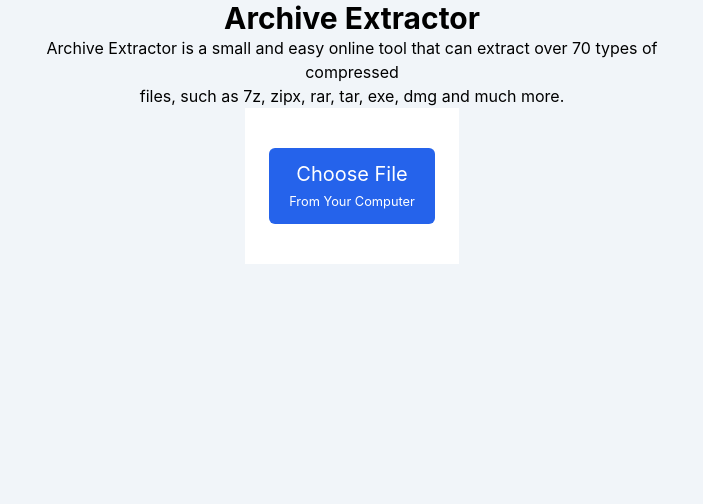
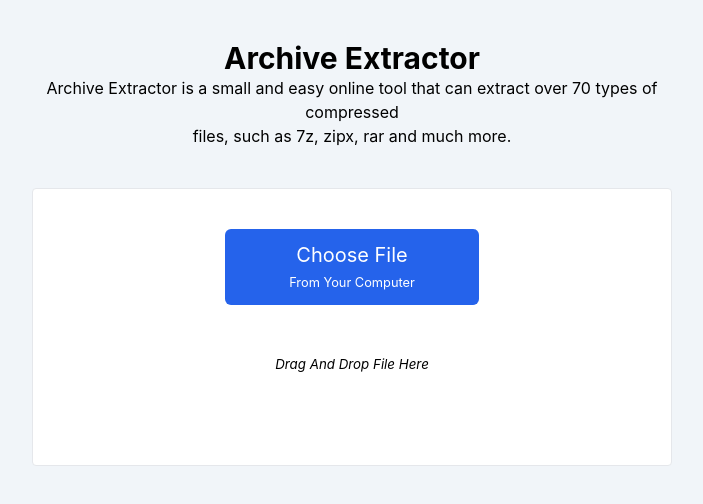
Before and after one commit to shakib-mia/AppsCms-unzipper, a React (Create React App) app: page / in a window 1280 px wide. Shown: the top 504 px of the page, without its empty margins (288-991 px from the left). Built offline with nearby package versions, Linux system fonts and the light colour scheme.

Commit message:
can access files

```diff
--- a/package.json
+++ b/package.json
@@ -9,8 +9,7 @@
     "react": "^18.2.0",
     "react-dom": "^18.2.0",
     "react-scripts": "5.0.1",
-    "web-vitals": "^2.1.4",
-    "zip-js": "^0.0.2"
+    "web-vitals": "^2.1.4"
   },
   "scripts": {
     "start": "react-scripts start",
--- /dev/null
+++ b/src/App.css
@@ -0,0 +1,26 @@
+.custom-file-input::-webkit-file-upload-button {
+  visibility: hidden;
+}
+.custom-file-input::before {
+  content: "Drag And Drop File Here";
+  text-align: center;
+  padding: 10px !important;
+  width: 100%;
+  display: inline-block;
+  background: linear-gradient(top, #f9f9f9, #e3e3e3);
+  border-radius: 3px;
+  padding: 5px 8px;
+  outline: none;
+  white-space: nowrap;
+  -webkit-user-select: none;
+  font-size: 10pt;
+  font-style: italic;
+}
+
+.custom-file-input:-moz-drag-over::before {
+  border-color: black;
+}
+
+.custom-file-input{
+  position: relative;
+}
--- a/src/App.js
+++ b/src/App.js
@@ -1,33 +1,63 @@
+import "./App.css";
+
 function App() {
   const input = () => {
     let getInput = document.createElement("input");
     getInput.type = "file";
     getInput.click();
     getInput.addEventListener("change", (event) => {
-      console.log(event.target.files);
+      console.log(event.target.files[0]);
     });
+  };
+
+  const handleFileUpload = (file) => {
+    if (file.name.includes(".zip")) {
+      console.log(file);
+    }
+  };
+
+  const handleMouseOver = (e) => {
+    const element = document.getElementsByClassName("custom-file-input");
+    const styles = window.getComputedStyle(element, "::before");
+    styles.backgroundColor = "rgba(0, 0, 0, 0.5)";
   };
 
   return (
     <div className="bg-slate-100 h-screen">
       <div className="container w-1/2 mx-auto">
-        <h1 className="text-3xl font-bold text-center">Archive Extractor</h1>
-        <p className="text-center">
-          Archive Extractor is a small and easy online tool that can extract
-          over 70 types of compressed <br /> files, such as 7z, zipx, rar, tar,
-          exe, dmg and much more.
-        </p>
+        <div className="header-text py-10">
+          <h1 className="text-3xl font-bold text-center">Archive Extractor</h1>
+          <p className="text-center">
+            Archive Extractor is a small and easy online tool that can extract
+            over 70 types of compressed <br /> files, such as 7z, zipx, rar and
+            much more.
+          </p>
+        </div>
 
-        <div className="mx-auto bg-white w-1/3 py-10">
+        <div className="mx-auto bg-white py-10 border border-1 rounded">
           <div id="upload-section" className="text-center">
             <button
               onClick={input}
               type="file"
-              className="bg-blue-600 text-white px-5 py-3 rounded-md"
+              className="bg-blue-600 text-white px-16 py-3 rounded-md"
             >
               <div className="text-xl">Choose File</div>
               <small className="text-light">From Your Computer</small>
             </button>
+          </div>
+          <div className="flex justify-center">
+            <div id="drop_zone demo" className="p-10 droptarget">
+              <input
+                type="file"
+                onChange={(e) => handleFileUpload(e.target.files[0])}
+                id="file"
+                onClick={(e) => e.preventDefault()}
+                onDrag={(e) => {
+                  handleMouseOver(e);
+                }}
+                className="custom-file-input"
+              />
+            </div>
           </div>
         </div>
       </div>
```
Also changed, not shown: 1 other file (tests, documents, lock files or other folders).
